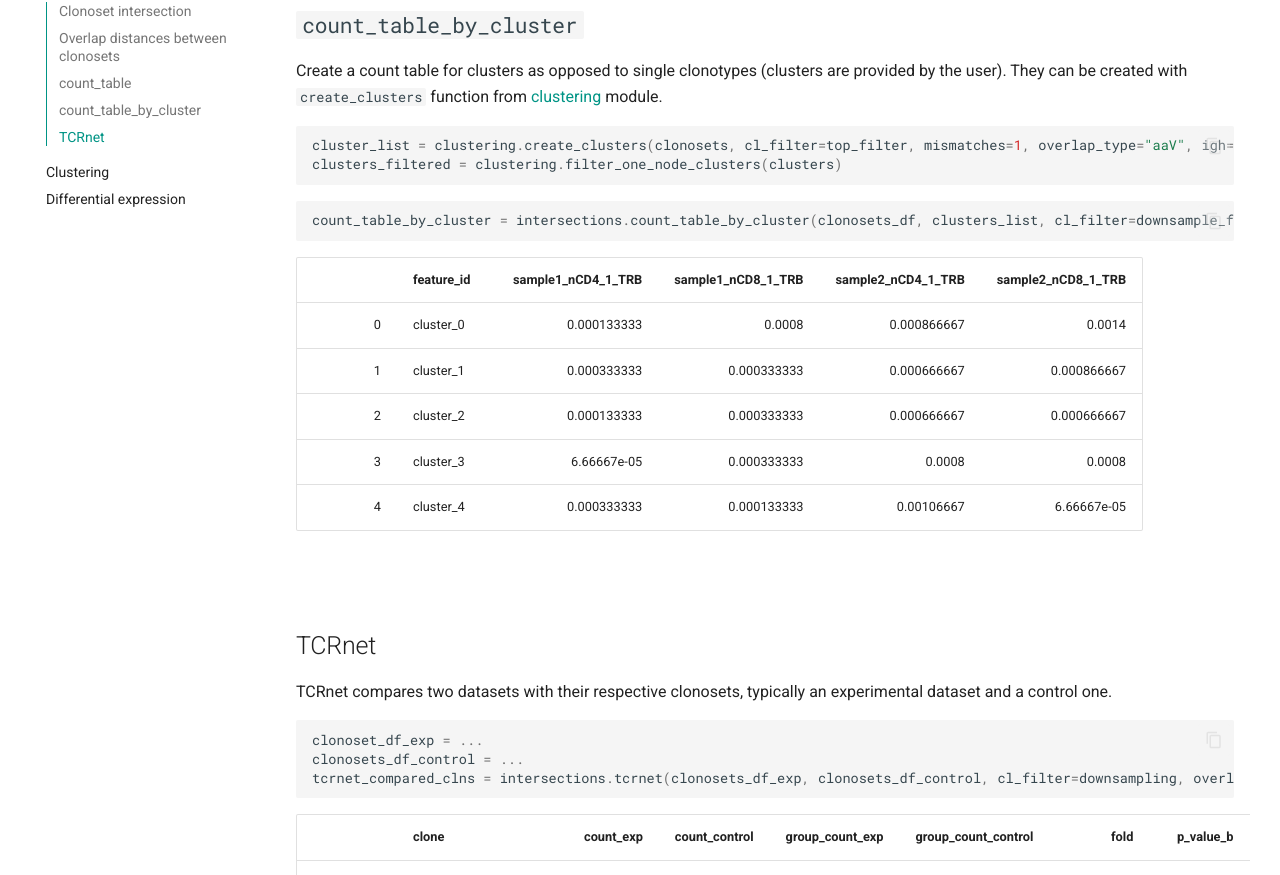
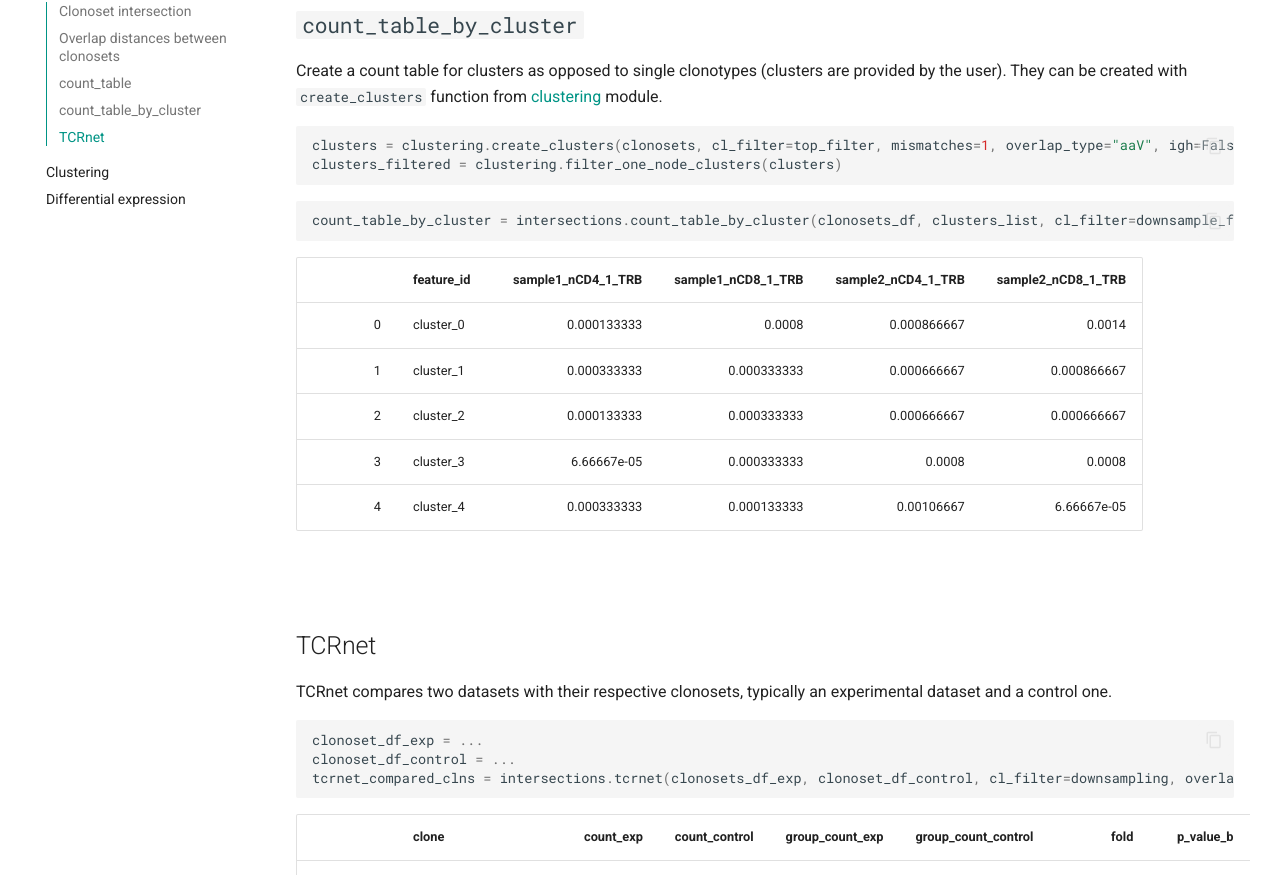
Before and after one commit to mmjmike/repseq, an MkDocs documentation site: the page built from docs/usage_intersections.md, in a window 1280 px wide and 1400 px high, scrolled down 2134 px. Shown: the part 178-1053 px from the top of the window. Built offline with MkDocs 1.6.1 and Material for MkDocs 9.7.7, drawn with Linux system fonts in a browser that asks for light colours.

Commit message:
filters etc

````diff
--- a/docs/usage_intersections.md
+++ b/docs/usage_intersections.md
@@ -73,7 +73,7 @@ count_table = intersections.count_table(clonosets, cl_filter=downsample_filter,
 Create a count table for clusters as opposed to single clonotypes (clusters are provided by the user). They can be created with `create_clusters` function from [clustering](functions.md#clustering) module.
 
 ```py
-cluster_list = clustering.create_clusters(clonosets, cl_filter=top_filter, mismatches=1, overlap_type="aaV", igh=False, tcrdist_radius=None, count_by_freq=True)
+clusters = clustering.create_clusters(clonosets, cl_filter=top_filter, mismatches=1, overlap_type="aaV", igh=False, tcrdist_radius=None, count_by_freq=True)
 clusters_filtered = clustering.filter_one_node_clusters(clusters)
 ```
 
@@ -97,8 +97,8 @@ TCRnet compares two datasets with their respective clonosets, typically an exper
 
 ```py
 clonoset_df_exp = ...
-clonosets_df_control = ...
-tcrnet_compared_clns = intersections.tcrnet(clonosets_df_exp, clonosets_df_control, cl_filter=downsampling, overlap_type="aaVJ", mismatches=1)
+clonoset_df_control = ...
+tcrnet_compared_clns = intersections.tcrnet(clonosets_df_exp, clonoset_df_control, cl_filter=downsampling, overlap_type="aaVJ", mismatches=1)
 ```
 
 |    | clone                                      |   count_exp |   count_control |   group_count_exp |   group_count_control |    fold |   p_value_b |   p_value_p |   p_value_b_adj |   p_value_p_adj |   log10_b_adj |   log10_p_adj |   log2_fc |
````
Also changed, not shown: other parts of docs/usage_intersections.md (+2 -2 lines).
